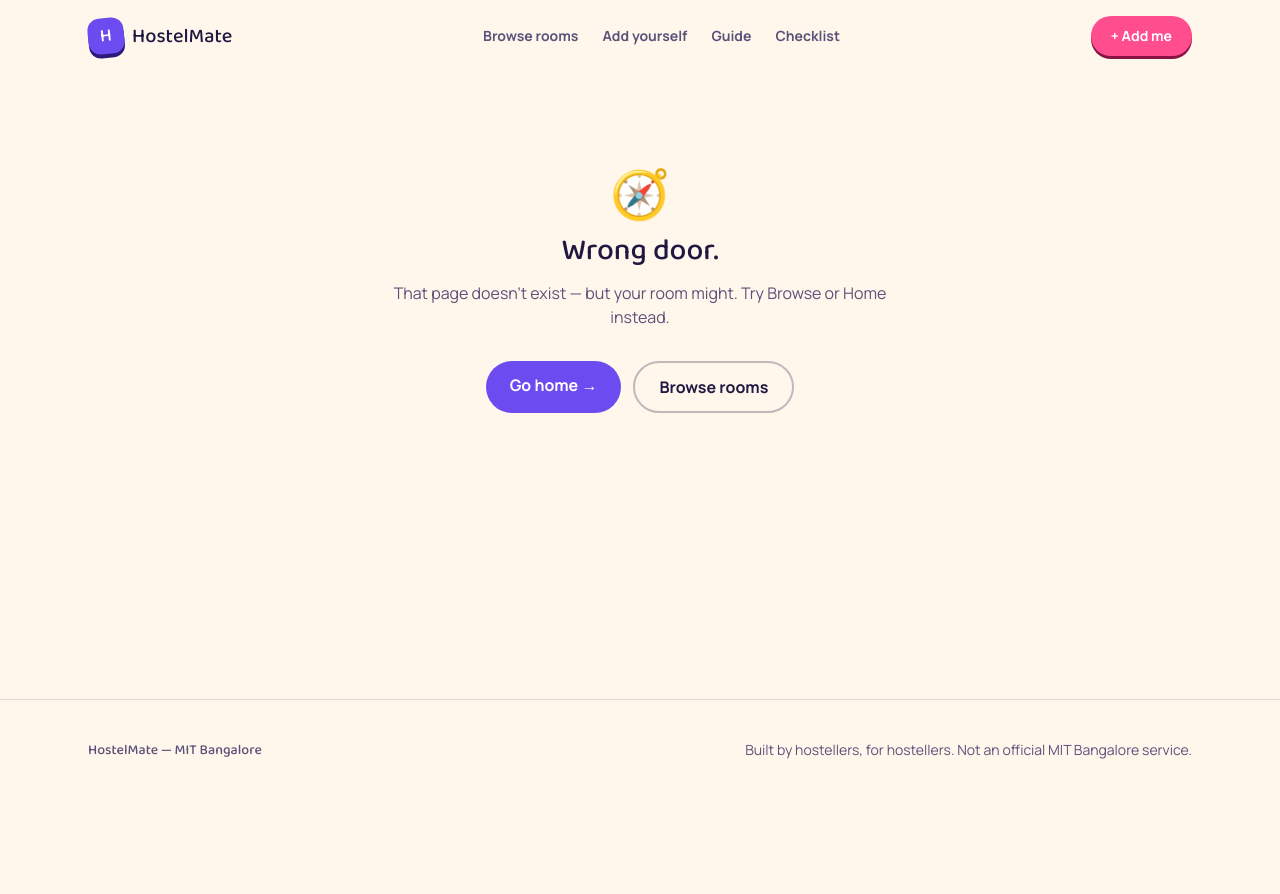
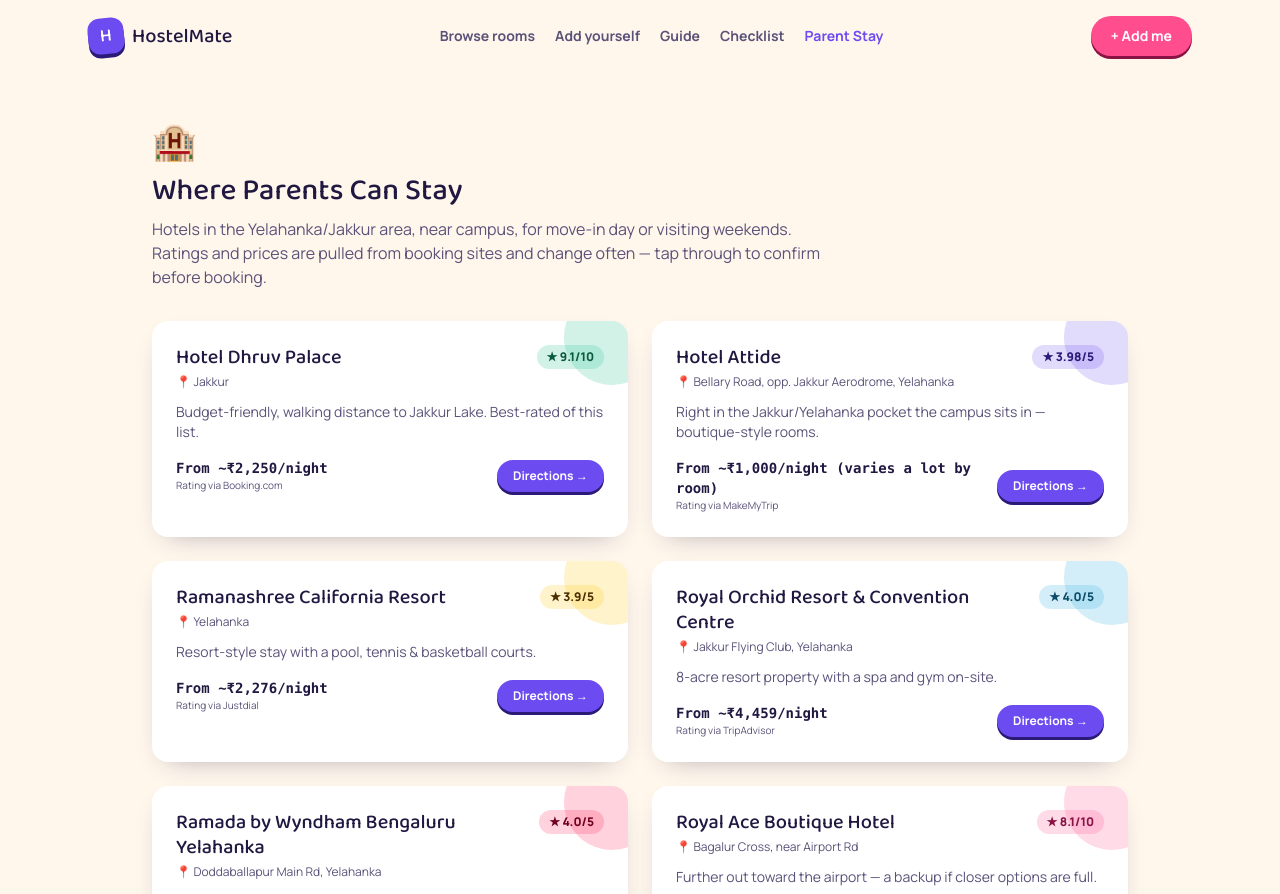
Before and after one commit to MoAyaan/hostelmate, a React (Vite) app in the folder web/: page /stay in a window 1280 px wide. Shown: the top 894 px of the page. Before the commit the page ends 800 px from the top, so only its background shows below. Built offline with nearby package versions, Linux system fonts and the light colour scheme; no server answers.

Commit message:
Add Parent Stay page with hotels near campus
Lists real hotels near the Yelahanka/Jakkur campus area with ratings,
prices, and live Google Maps directions from campus (instead of a
static distance figure that would go stale).

```diff
--- a/web/src/App.jsx
+++ b/web/src/App.jsx
@@ -5,6 +5,7 @@ import Browse from "./pages/Browse.jsx";
 import Add from "./pages/Add.jsx";
 import Guide from "./pages/Guide.jsx";
 import Checklist from "./pages/Checklist.jsx";
+import Stay from "./pages/Stay.jsx";
 
 function Nav() {
   const [scrolled, setScrolled] = useState(false);
@@ -38,11 +39,12 @@ function Nav() {
           </span>
           HostelMate
         </NavLink>
-        <div className="hidden sm:flex items-center gap-6">
+        <div className="hidden lg:flex items-center gap-5">
           <NavLink to="/browse" className={linkClass}>Browse rooms</NavLink>
           <NavLink to="/add" className={linkClass}>Add yourself</NavLink>
           <NavLink to="/guide" className={linkClass}>Guide</NavLink>
           <NavLink to="/checklist" className={linkClass}>Checklist</NavLink>
+          <NavLink to="/stay" className={linkClass}>Parent Stay</NavLink>
         </div>
         <div className="flex items-center gap-2">
           <NavLink
@@ -54,7 +56,7 @@ function Nav() {
           </NavLink>
           <button
             type="button"
-            className="sm:hidden w-10 h-10 rounded-full grid place-items-center border-2"
+            className="lg:hidden w-10 h-10 rounded-full grid place-items-center border-2"
             style={{ borderColor: "var(--line-strong)" }}
             aria-label={menuOpen ? "Close menu" : "Open menu"}
             aria-expanded={menuOpen}
@@ -65,11 +67,12 @@ function Nav() {
         </div>
       </div>
       {menuOpen && (
-        <div className="sm:hidden flex flex-col gap-4 px-6 pb-5 animate-riseIn" style={{ borderTop: "1px solid var(--line)" }}>
+        <div className="lg:hidden flex flex-col gap-4 px-6 pb-5 animate-riseIn" style={{ borderTop: "1px solid var(--line)" }}>
           <NavLink to="/browse" className={linkClass} onClick={() => setMenuOpen(false)}>Browse rooms</NavLink>
           <NavLink to="/add" className={linkClass} onClick={() => setMenuOpen(false)}>Add yourself</NavLink>
           <NavLink to="/guide" className={linkClass} onClick={() => setMenuOpen(false)}>Guide</NavLink>
           <NavLink to="/checklist" className={linkClass} onClick={() => setMenuOpen(false)}>Checklist</NavLink>
+          <NavLink to="/stay" className={linkClass} onClick={() => setMenuOpen(false)}>Parent Stay</NavLink>
         </div>
       )}
     </nav>
@@ -118,6 +121,7 @@ export default function App() {
           <Route path="/add" element={<Add />} />
           <Route path="/guide" element={<Guide />} />
           <Route path="/checklist" element={<Checklist />} />
+          <Route path="/stay" element={<Stay />} />
           <Route path="*" element={<NotFound />} />
         </Routes>
       </main>
--- /dev/null
+++ b/web/src/pages/Stay.jsx
@@ -0,0 +1,134 @@
+const CAMPUS = "Manipal Academy of Higher Education, Bengaluru Campus, Govindapura, Yelahanka, Bengaluru 560063";
+
+function directionsUrl(destination) {
+  return `https://www.google.com/maps/dir/?api=1&origin=${encodeURIComponent(CAMPUS)}&destination=${encodeURIComponent(destination)}`;
+}
+
+const HOTELS = [
+  {
+    name: "Hotel Dhruv Palace",
+    area: "Jakkur",
+    rating: "9.1",
+    ratingOutOf: "10",
+    ratingSource: "Booking.com",
+    price: "From ~₹2,250/night",
+    blurb: "Budget-friendly, walking distance to Jakkur Lake. Best-rated of this list.",
+    accent: "mint",
+    mapQuery: "Hotel Dhruv Palace, Jakkur, Bengaluru",
+  },
+  {
+    name: "Hotel Attide",
+    area: "Bellary Road, opp. Jakkur Aerodrome, Yelahanka",
+    rating: "3.98",
+    ratingOutOf: "5",
+    ratingSource: "MakeMyTrip",
+    price: "From ~₹1,000/night (varies a lot by room)",
+    blurb: "Right in the Jakkur/Yelahanka pocket the campus sits in — boutique-style rooms.",
+    accent: "violet",
+    mapQuery: "Attide Hotel, Bellary Road, Yelahanka, Bengaluru",
+  },
+  {
+    name: "Ramanashree California Resort",
+    area: "Yelahanka",
+    rating: "3.9",
+    ratingOutOf: "5",
+    ratingSource: "Justdial",
+    price: "From ~₹2,276/night",
+    blurb: "Resort-style stay with a pool, tennis & basketball courts.",
+    accent: "amber",
+    mapQuery: "Ramanashree California Resort, Yelahanka, Bengaluru",
+  },
+  {
+    name: "Royal Orchid Resort & Convention Centre",
+    area: "Jakkur Flying Club, Yelahanka",
+    rating: "4.0",
+    ratingOutOf: "5",
+    ratingSource: "TripAdvisor",
+    price: "From ~₹4,459/night",
+    blurb: "8-acre resort property with a spa and gym on-site.",
+    accent: "sky",
+    mapQuery: "Royal Orchid Resort & Convention Centre, Yelahanka, Bengaluru",
+  },
+  {
+    name: "Ramada by Wyndham Bengaluru Yelahanka",
+    area: "Doddaballapur Main Rd, Yelahanka",
+    rating: "4.0",
+    ratingOutOf: "5",
+    ratingSource: "TripAdvisor",
+    price: "Check current rates",
+    blurb: "5+ acres of landscaped gardens and an outdoor pool.",
+    accent: "coral",
+    mapQuery: "Ramada by Wyndham Bengaluru Yelahanka",
+  },
+  {
+    name: "Royal Ace Boutique Hotel",
+    area: "Bagalur Cross, near Airport Rd",
+    rating: "8.1",
+    ratingOutOf: "10",
+    ratingSource: "Booking.com",
+    price: "From ~$80/night (~₹6,700)",
+    blurb: "Further out toward the airport — a backup if closer options are full.",
+    accent: "pink",
+    mapQuery: "Royal Ace Boutique Hotel, Bagalur, Bengaluru",
+  },
+];
+
+export default function Stay() {
+  return (
+    <div className="max-w-5xl mx-auto px-6 py-12">
+      <span className="text-4xl inline-block animate-popIn">🏨</span>
+      <h1 className="font-display text-3xl mt-3 animate-riseIn">Where Parents Can Stay</h1>
+      <p className="mt-2 animate-riseIn max-w-2xl" style={{ color: "var(--ink-soft)", animationDelay: ".08s" }}>
+        Hotels in the Yelahanka/Jakkur area, near campus, for move-in day or visiting weekends. Ratings and prices are pulled from booking sites and change often — tap through to confirm before booking.
+      </p>
+
+      <div className="mt-8 grid sm:grid-cols-2 gap-6">
+        {HOTELS.map((h, i) => (
+          <div
+            key={h.name}
+            className="rounded-2xl p-6 relative overflow-hidden animate-riseIn"
+            style={{ background: "var(--surface)", boxShadow: "var(--shadow-card)", animationDelay: `${i * 0.06}s` }}
+          >
+            <div className="absolute -right-8 -top-8 w-24 h-24 rounded-full opacity-20" style={{ background: `var(--${h.accent})` }} />
+            <div className="relative">
+              <div className="flex items-start justify-between gap-3">
+                <h2 className="font-display text-xl leading-tight">{h.name}</h2>
+                <span
+                  className="shrink-0 text-xs font-extrabold rounded-full px-2.5 py-1 whitespace-nowrap"
+                  style={{ background: `color-mix(in srgb, var(--${h.accent}) 20%, transparent)`, color: `var(--${h.accent}-ink)` }}
+                >
+                  ★ {h.rating}/{h.ratingOutOf}
+                </span>
+              </div>
+              <p className="text-xs mt-1" style={{ color: "var(--ink-soft)" }}>📍 {h.area}</p>
+              <p className="text-sm mt-3" style={{ color: "var(--ink-soft)" }}>{h.blurb}</p>
+              <div className="mt-4 flex items-center justify-between gap-2">
+                <div>
+                  <p className="font-mono font-bold text-sm">{h.price}</p>
+                  <p className="text-[10px]" style={{ color: "var(--ink-soft)" }}>Rating via {h.ratingSource}</p>
+                </div>
+                <a
+                  href={directionsUrl(h.mapQuery)}
+                  target="_blank"
+                  rel="noopener noreferrer"
+                  className="shrink-0 rounded-full px-4 py-2 text-xs font-bold text-white transition-transform hover:-translate-y-0.5"
+                  style={{ background: "var(--violet)", boxShadow: "0 3px 0 var(--violet-ink)" }}
+                >
+                  Directions →
+                </a>
+              </div>
+            </div>
+          </div>
+        ))}
+      </div>
+
+      <div className="mt-8 rounded-2xl p-5 text-sm" style={{ background: "var(--surface-2)", color: "var(--ink-soft)" }}>
+        <b>Why "Directions" instead of a fixed distance?</b> Actual driving distance/time depends on traffic and route, so instead of printing a number that goes stale, each card opens live Google Maps directions from campus straight to the hotel.
+      </div>
+
+      <p className="mt-6 text-xs text-center" style={{ color: "var(--ink-soft)" }}>
+        Ratings, prices, and reviews sourced from Booking.com, TripAdvisor, Justdial, and MakeMyTrip listings — always double-check current rates before booking. Not an endorsement of any property.
+      </p>
+    </div>
+  );
+}
```
